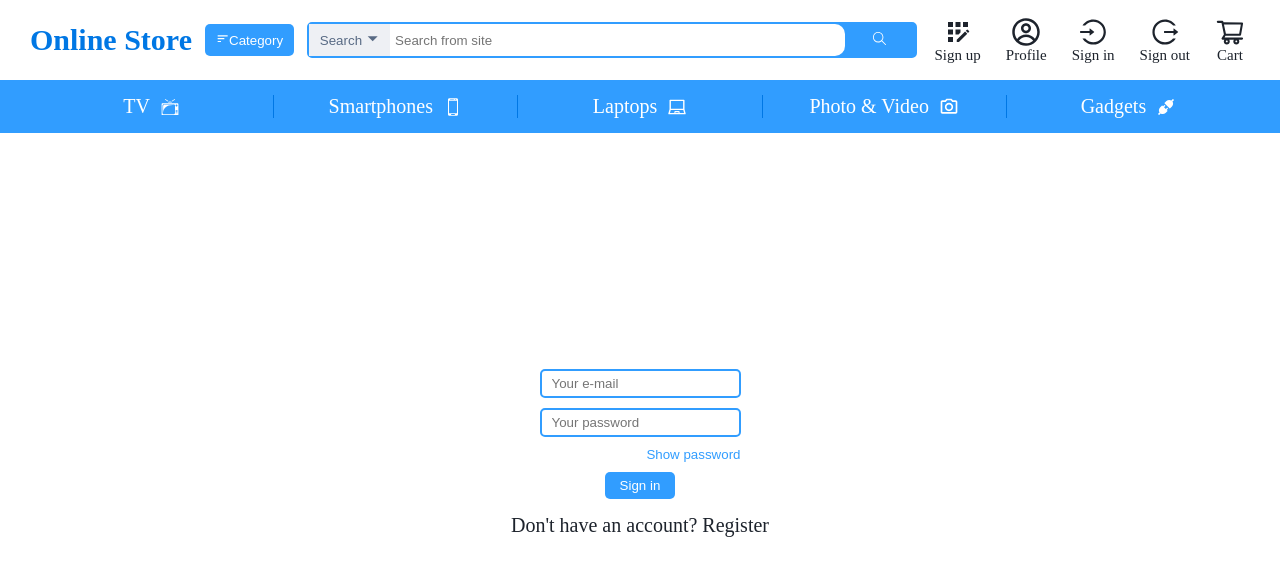
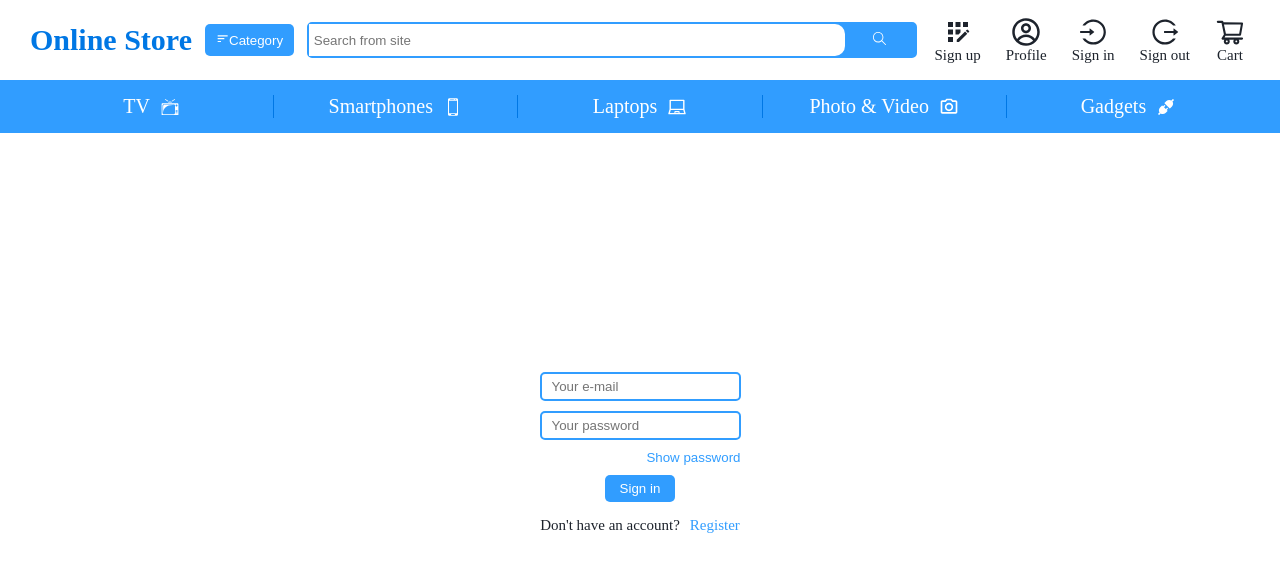
Before and after one commit to Rigelion154/eCommerce-Application, a React (Create React App) app: page /login in a window 1280 px wide. Shown: the top 576 px of the page. Built offline with nearby package versions, Linux system fonts and the light colour scheme.

Commit message:
feat: implement redirect from profile

```diff
--- a/src/components/ui/searchForm/SearchForm.tsx
+++ b/src/components/ui/searchForm/SearchForm.tsx
@@ -1,5 +1,4 @@
 import React from 'react';
-import { GoTriangleDown } from 'react-icons/go';
 import { SlMagnifier } from 'react-icons/sl';
 
 import styles from './SearchForm.module.css';
@@ -8,9 +7,6 @@ function SearchForm() {
   return (
     <form className={styles.search__form}>
       <div className={styles.search__container}>
-        <button className='button button__light' type='button'>
-          Search <GoTriangleDown />
-        </button>
         <input className={styles.search__input} type='text' placeholder='Search from site' />
       </div>
       <button className='button' type='button'>
--- a/src/pages/Login.tsx
+++ /dev/null
@@ -1,24 +0,0 @@
-import React from 'react';
-import { Link } from 'react-router-dom';
-import Container from '../components/layout/container/Container';
-import ROUTES from '../routes/routes';
-import LoginForm from '../components/login/LoginForm';
-import LoginSection from '../components/layout/login/LoginSection';
-
-function Login() {
-  return (
-    <section>
-      <Container>
-        <LoginSection>
-          <LoginForm />
-          <span>
-            Don&apos;t have an account?
-            <Link to={ROUTES.REGISTRATION}> Register</Link>
-          </span>
-        </LoginSection>
-      </Container>
-    </section>
-  );
-}
-
-export default Login;
--- /dev/null
+++ b/src/pages/login/Login.module.css
@@ -0,0 +1,9 @@
+.register__form {
+    display: flex;
+    column-gap: 10px;
+    font-size: 1.5rem;
+}
+
+.register__link {
+    color: var(--color-primary);
+}
--- /dev/null
+++ b/src/pages/login/Login.tsx
@@ -0,0 +1,27 @@
+import React from 'react';
+import { Link } from 'react-router-dom';
+import Container from '../../components/layout/container/Container';
+import LoginForm from '../../components/login/LoginForm';
+import LoginSection from '../../components/layout/login/LoginSection';
+import ROUTES from '../../routes/routes';
+import styles from './Login.module.css';
+
+function Login() {
+  return (
+    <section>
+      <Container>
+        <LoginSection>
+          <LoginForm />
+          <div className={styles.register__form}>
+            <span>Don&apos;t have an account?</span>
+            <Link to={ROUTES.REGISTRATION} className={styles.register__link}>
+              Register
+            </Link>
+          </div>
+        </LoginSection>
+      </Container>
+    </section>
+  );
+}
+
+export default Login;
--- a/src/routes/appRouter/AppRouter.tsx
+++ b/src/routes/appRouter/AppRouter.tsx
@@ -1,7 +1,7 @@
 import React, { useContext } from 'react';
 import { Navigate, Route, Routes } from 'react-router-dom';
 
-import Login from '../../pages/Login';
+import Login from '../../pages/login/Login';
 import Home from '../../pages/Home';
 import Cart from '../../pages/Cart';
 import Registration from '../../pages/Registration';
@@ -21,7 +21,7 @@ function AppRouter() {
         <Route path={ROUTES.LOGIN} element={isAuth ? <Navigate to='/' /> : <Login />} />
         <Route path={ROUTES.CART} element={<Cart />} />
         <Route path={ROUTES.REGISTRATION} element={<Registration />} />
-        <Route path={ROUTES.PROFILE} element={<Profile />} />
+        <Route path={ROUTES.PROFILE} element={isAuth ? <Profile /> : <Navigate to='/login' />} />
         <Route path='*' element={<NotFound />} />
       </Routes>
     </div>
```
